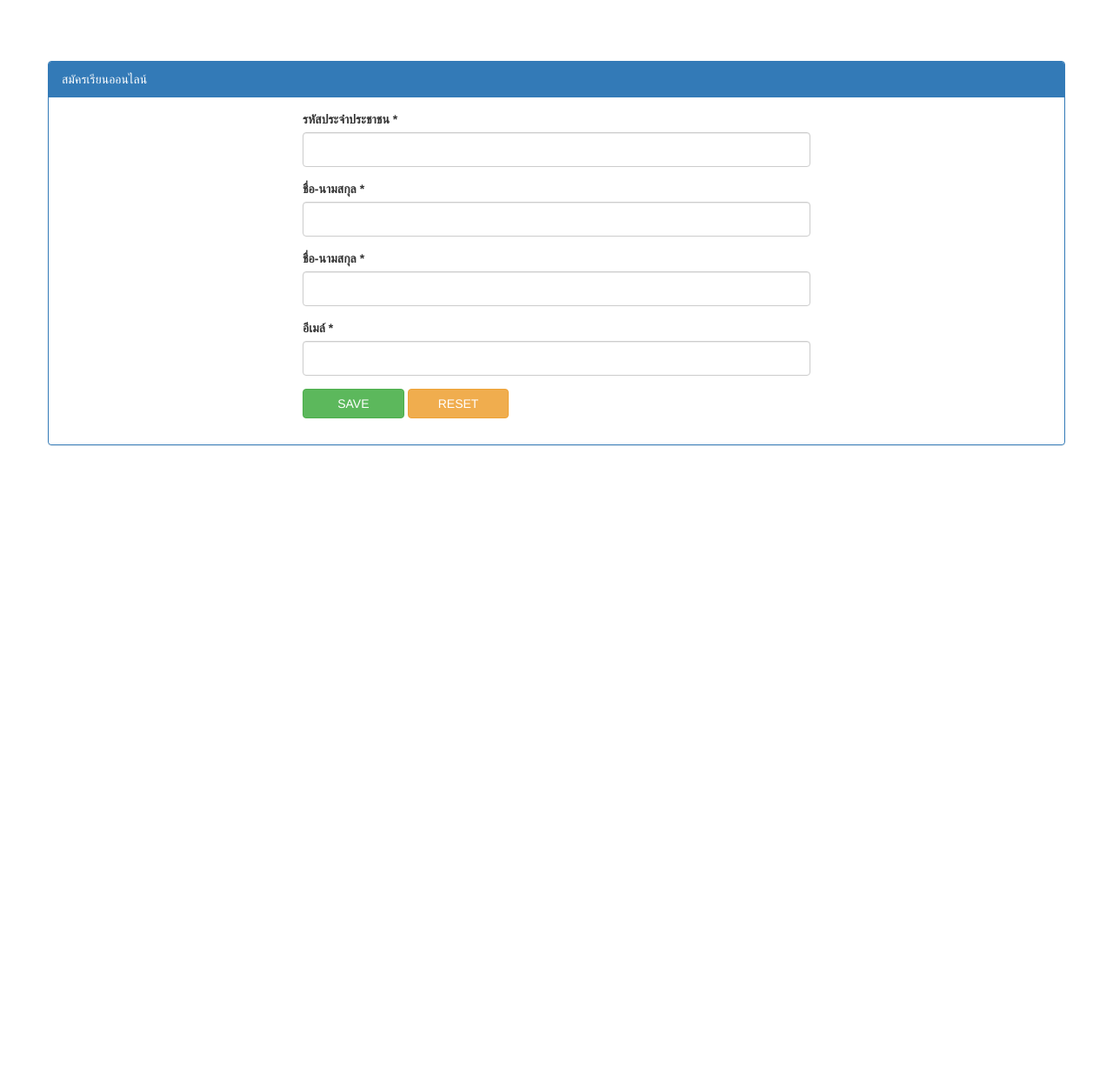
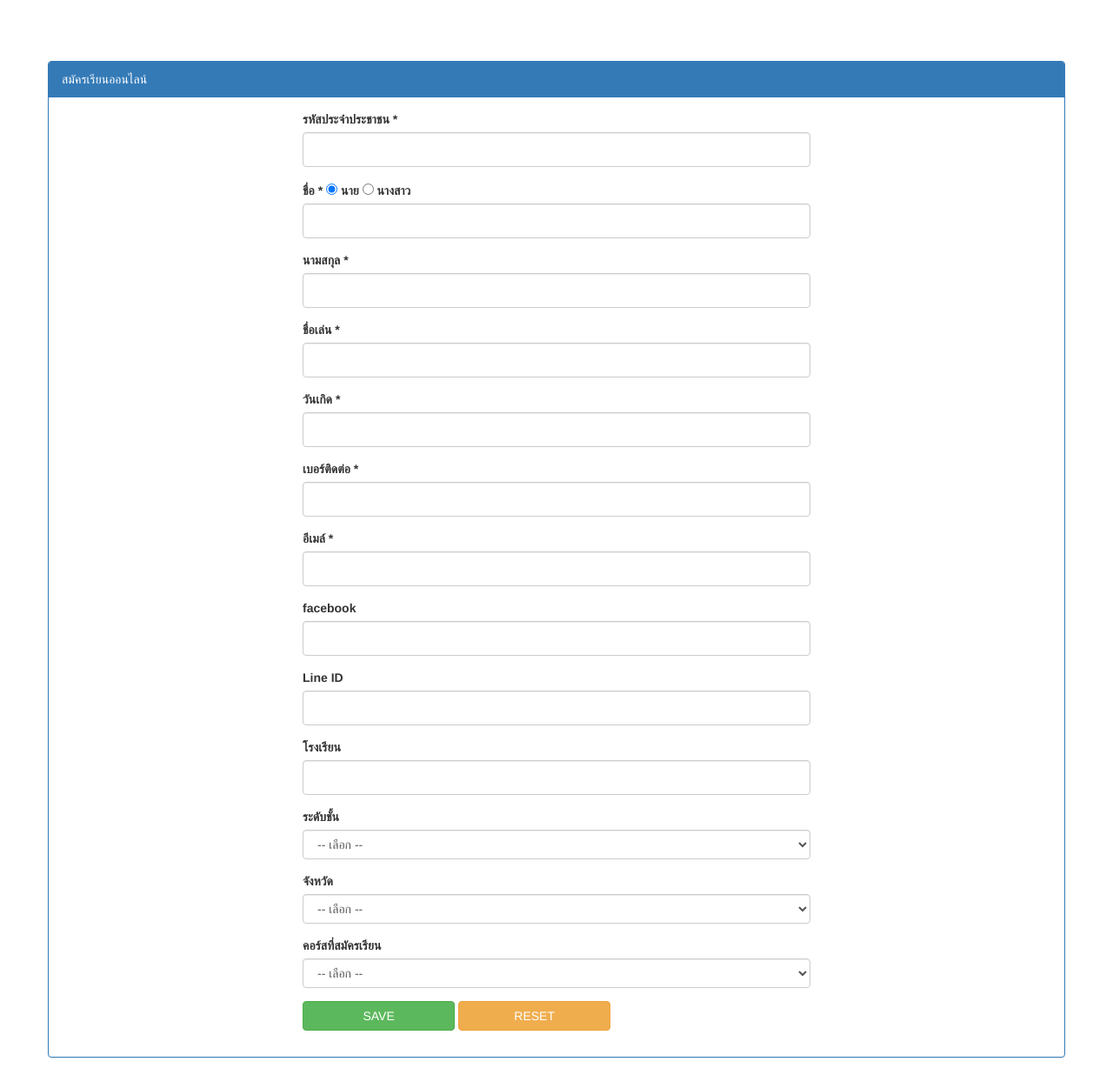
Before and after one commit to krittiwakorn/Jknowledge, a CodeIgniter app: page /Jknowledge/Register/add in a window 1280 px wide. Shown: the whole page at 87% size. Before the commit the page ends 512 px from the top, so only its background shows below. Run offline with CodeIgniter, Linux system fonts and the light colour scheme; some libraries are stand-ins or nearby versions.

Commit message:
ปรับปรุง Register
ปรับปรุง Register

```diff
--- a/application/views/register.php
+++ b/application/views/register.php
@@ -10,7 +10,20 @@
 			<div class="col-sm-6">
 				<div class="form-group">
 	                <label >รหัสประจำประชาชน *</label>
-	                <input type="text" id="name" name="name" class="form-control" style="font-size: 20px; height:40px;" required="required">
+	                <input type="text" id="idcard" name="idcard" class="form-control" style="font-size: 20px; height:40px;" required="required">
+            	</div>
+			</div>
+			<div class="col-sm-3"></div>
+		</div>
+		<div class="row">
+			<div class="col-sm-3"></div>
+			<div class="col-sm-6">
+				<div class="form-group ">
+		                <label >ชื่อ *
+		                	<input type="radio" name="is_iti" value="1"  checked> นาย
+		                	<input type="radio" name="is_iti" value="2"> นางสาว
+		                </label>
+		                <input type="text" id="firstname" name="firstname" class="form-control" style="font-size: 20px; height:40px;" required="required">
             	</div>
 			</div>
 			<div class="col-sm-3"></div>
@@ -19,8 +32,8 @@
 			<div class="col-sm-3"></div>
 			<div class="col-sm-6">
 				<div class="form-group">
-	                <label >ชื่อ-นามสกุล * </label>
-	                <input type="text" id="name" name="name" class="form-control" style="font-size: 20px; height:40px;" required="required">
+	                <label >นามสกุล *</label>
+	                <input type="text" id="lastname" name="lastname" class="form-control" style="font-size: 20px; height:40px;" required="required">
             	</div>
 			</div>
 			<div class="col-sm-3"></div>
@@ -29,8 +42,28 @@
 			<div class="col-sm-3"></div>
 			<div class="col-sm-6">
 				<div class="form-group">
-	                <label >ชื่อ-นามสกุล *</label>
-	                <input type="text" id="name" name="name" class="form-control" style="font-size: 20px; height:40px;" required="required">
+	                <label >ชื่อเล่น *</label>
+	                <input type="text" id="nickname" name="nickname" class="form-control" style="font-size: 20px; height:40px;" required="required">
+            	</div>
+			</div>
+			<div class="col-sm-3"></div>
+		</div>
+		<div class="row">
+			<div class="col-sm-3"></div>
+			<div class="col-sm-6">
+				<div class="form-group">
+	                <label >วันเกิด *</label>
+	                <input type="text" id="birth_date" name="birth_date" class="form-control" style="font-size: 20px; height:40px;" required="required">
+            	</div>
+			</div>
+			<div class="col-sm-3"></div>
+		</div>
+		<div class="row">
+			<div class="col-sm-3"></div>
+			<div class="col-sm-6">
+				<div class="form-group">
+		            <label >เบอร์ติดต่อ *</label>
+	                <input type="text" id="mobile" name="mobile" class="form-control" style="font-size: 20px; height:40px;" required="required">
             	</div>
 			</div>
 			<div class="col-sm-3"></div>
@@ -40,7 +73,7 @@
 			<div class="col-sm-6">
 				<div class="form-group">
 	                <label >อีเมล์ *</label>
-                <input type="email" id="email" name="email" class="form-control" style="font-size: 20px; height:40px;" required="required">
+                	<input type="email" id="email" name="email" class="form-control" style="font-size: 20px; height:40px;" required="required">
             	</div>
 			</div>
 			<div class="col-sm-3"></div>
@@ -49,8 +82,86 @@
 			<div class="col-sm-3"></div>
 			<div class="col-sm-6">
 				<div class="form-group">
-					<button type="submit" class="btn btn-success" style="width:20%;">SAVE</button>
-					<button type="reset" class="btn btn-warning" style="width:20%;margin-right:20px;">RESET</button>
+	                <label >facebook</label>
+                	<input type="text" id="facebook" name="facebook" class="form-control" style="font-size: 20px; height:40px;" required="required">
+            	</div>
+			</div>
+			<div class="col-sm-3"></div>
+		</div>
+		<div class="row">
+			<div class="col-sm-3"></div>
+			<div class="col-sm-6">
+				<div class="form-group">
+	                <label >Line ID</label>
+                	<input type="text" id="line_id" name="line_id" class="form-control" style="font-size: 20px; height:40px;" required="required">
+            	</div>
+			</div>
+			<div class="col-sm-3"></div>
+		</div>
+		<div class="row">
+			<div class="col-sm-3"></div>
+			<div class="col-sm-6">
+				<div class="form-group">
+	                <label >โรงเรียน</label>
+                	<input type="text" id="line_id" name="line_id" class="form-control" style="font-size: 20px; height:40px;" required="required">
+            	</div>
+			</div>
+			<div class="col-sm-3"></div>
+		</div>
+		<div class="row">
+			<div class="col-sm-3"></div>
+			<div class="col-sm-6">
+				<div class="form-group">
+	                <label >ระดับชั้น </label>
+	                <select name="_id_course" class="form-control">
+	                	<option value="sel" selected> -- เลือก -- </option>
+					    <option value="1">มัธยมศึกษาปีที่ 1</option>
+					    <option value="2">มัธยมศึกษาปีที่ 2</option>
+					    <option value="3">มัธยมศึกษาปีที่ 3</option>
+					    <option value="4">มัธยมศึกษาปีที่ 4</option>
+					    <option value="5">มัธยมศึกษาปีที่ 5</option>
+					    <option value="6">มัธยมศึกษาปีที่ 6</option>
+					</select>
+            	</div>
+			</div>
+			<div class="col-sm-3"></div>
+		</div>
+		<div class="row">
+			<div class="col-sm-3"></div>
+			<div class="col-sm-6">
+				<div class="form-group">
+	                <label >จังหวัด</label>
+                	<select name="id_province" class="form-control">
+	                	<option value="sel" selected> -- เลือก -- </option>
+					    <option value="1">คอร์ส 001</option>
+					    <option value="2">คอร์ส 002</option>
+					    <option value="3">คอร์ส 003</option>
+					</select>
+            	</div>
+			</div>
+			<div class="col-sm-3"></div>
+		</div>
+		<div class="row">
+			<div class="col-sm-3"></div>
+			<div class="col-sm-6">
+				<div class="form-group">
+	                <label >คอร์สที่สมัครเรียน</label>
+	                <select name="id_course" class="form-control">
+	                	<option value="sel" selected> -- เลือก -- </option>
+					    <option value="1">คอร์ส 001</option>
+					    <option value="2">คอร์ส 002</option>
+					    <option value="3">คอร์ส 003</option>
+					</select>
+            	</div>
+			</div>
+			<div class="col-sm-3"></div>
+		</div>
+		<div class="row">
+			<div class="col-sm-3"></div>
+			<div class="col-sm-6">
+				<div class="form-group">
+					<button type="submit" class="btn btn-success" style="width:30%;">SAVE</button>
+					<button type="reset"  class="btn btn-warning" style="width:30%;margin-right:20px;">RESET</button>
             	</div>
 			</div>
 			<div class="col-sm-3"></div>
```
Also changed, not shown: css/bootstrap.css.
